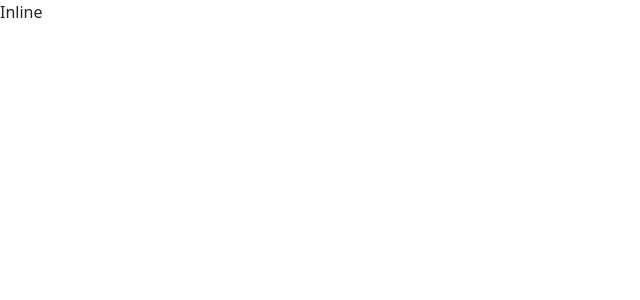
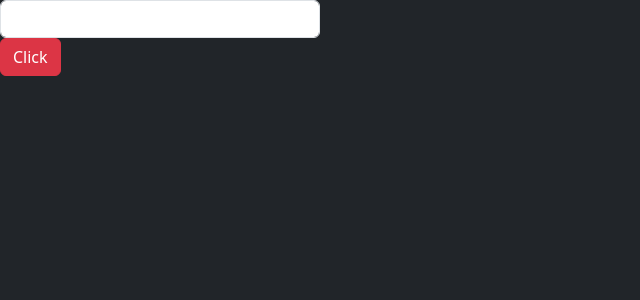
Before and after one commit to kewalkhondekar25/React-Under-The-Hood, a React (Vite) app: page / in a window 1280 px wide. Shown: the top 300 px of the page, without its empty margins (0-640 px from the left). Built offline with nearby package versions, Linux system fonts and the light colour scheme.

Commit message:
feat - event handler added

```diff
--- a/src/App.jsx
+++ b/src/App.jsx
@@ -29,6 +29,7 @@ import Filter  from './Components/ArrayMethods/Filter'
 import { UseState } from './Components/Hooks/UseState'
 import { Parent } from './Components/Props/Parent'
 import { Inline } from './Components/InlineExpression/Inline'
+import { EventHandling } from './Components/EventHandling/EventHandling'
 
 function App() {
 
@@ -60,7 +61,8 @@ function App() {
       {/* <Filter/> */}
       {/* <UseState/> */}
       {/* <Parent/> */}
-      <Inline/>
+      {/* <Inline/> */}
+      <EventHandling/>
     </>
   )
 }
--- /dev/null
+++ b/src/Components/EventHandling/EventHandling.jsx
@@ -0,0 +1,20 @@
+import React from 'react'
+
+export const EventHandling = () => {
+
+    const add = (a, b) => {
+        alert(a + b);
+    }
+    const handleInput = (e) => {
+        console.log(e.target.value);
+    }
+    return (
+        <div className='bg-dark text-white vh-100'>
+            <input type="text" className='form-control w-25' onChange={handleInput}  />
+            <button
+                className='btn btn-danger'
+                onClick={() => add(2, 2)}
+            >Click</button>
+        </div>
+    )
+}
```
